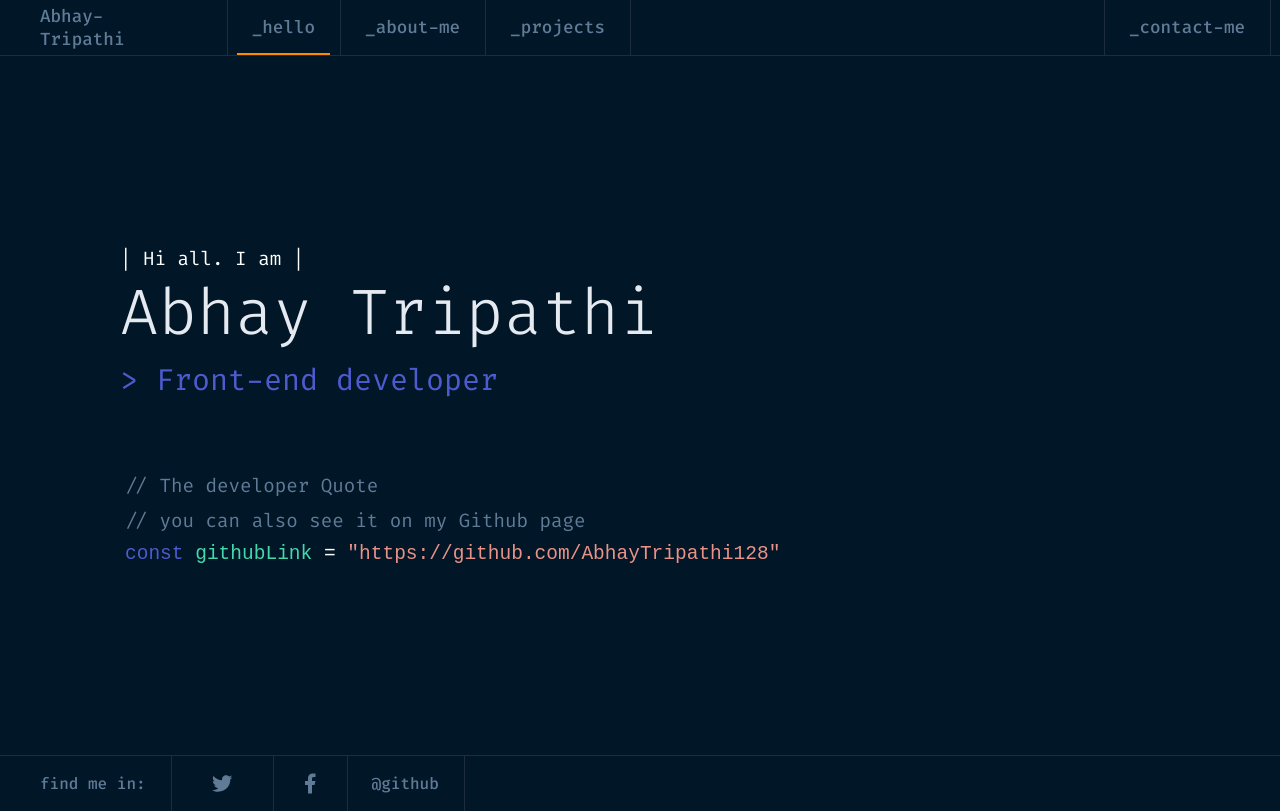
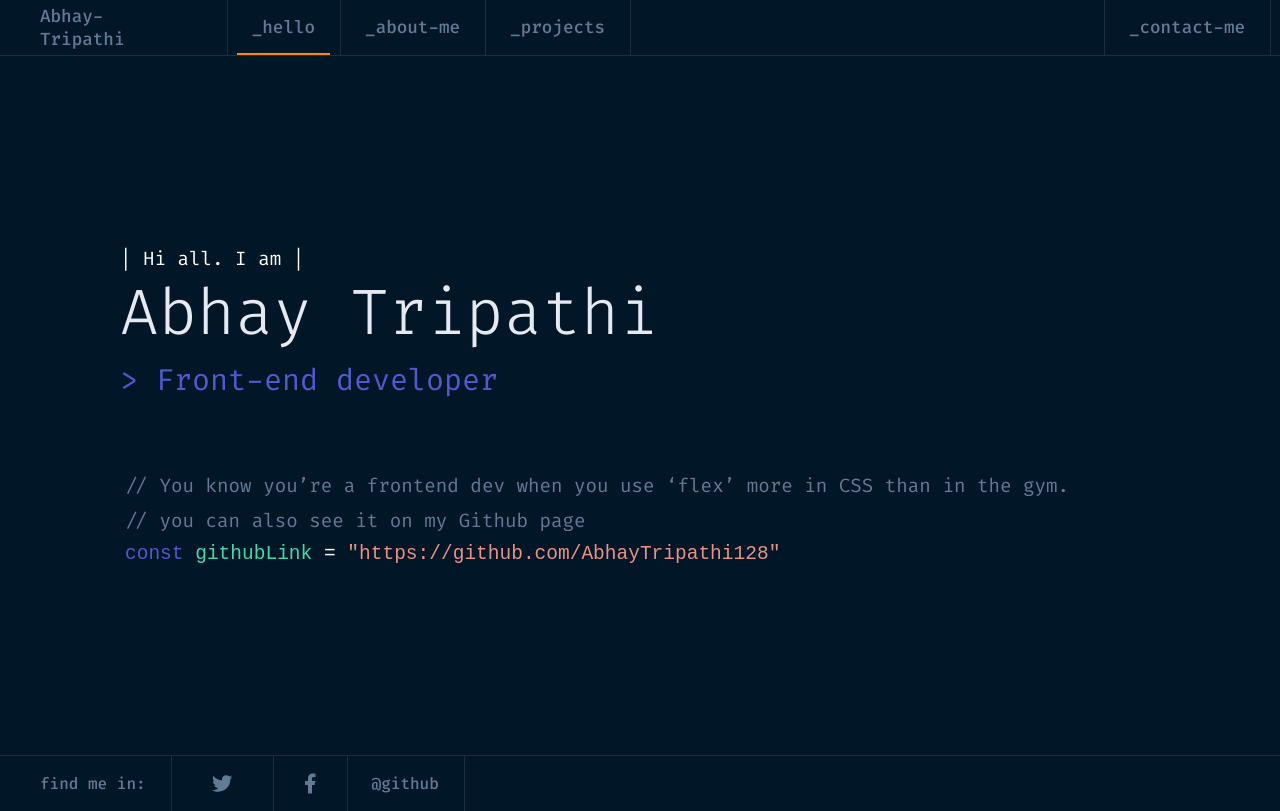
Before and after one commit to AbhayTripathi128/my_portfolio, a React (Vite) app: page /#/ in a window 1280 px wide. Built offline with nearby package versions, Linux system fonts and the light colour scheme.

Commit message:
Commit Done

```diff
--- a/src/components/MainContent.jsx
+++ b/src/components/MainContent.jsx
@@ -13,7 +13,7 @@ const MainContent = () => {
           <br />
           <br />
           <br />
-          <p className="instructions">// The developer Quote</p>
+          <p className="instructions">// You know you’re a frontend dev when you use ‘flex’ more in CSS than in the gym.</p>
           <p className="instructions">// you can also see it on my Github page</p>
           <code>
             <span className="const">const</span>{" "}
```
